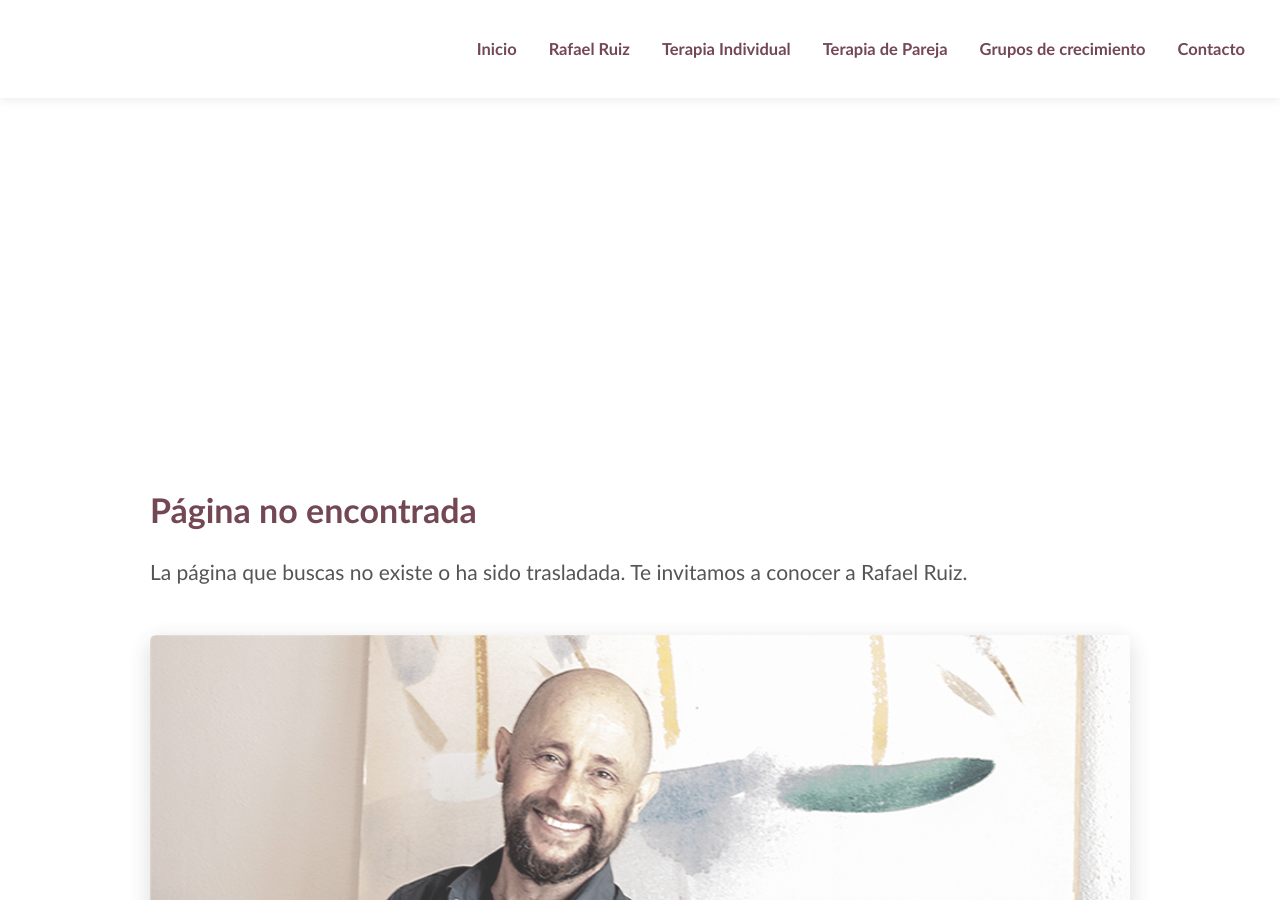
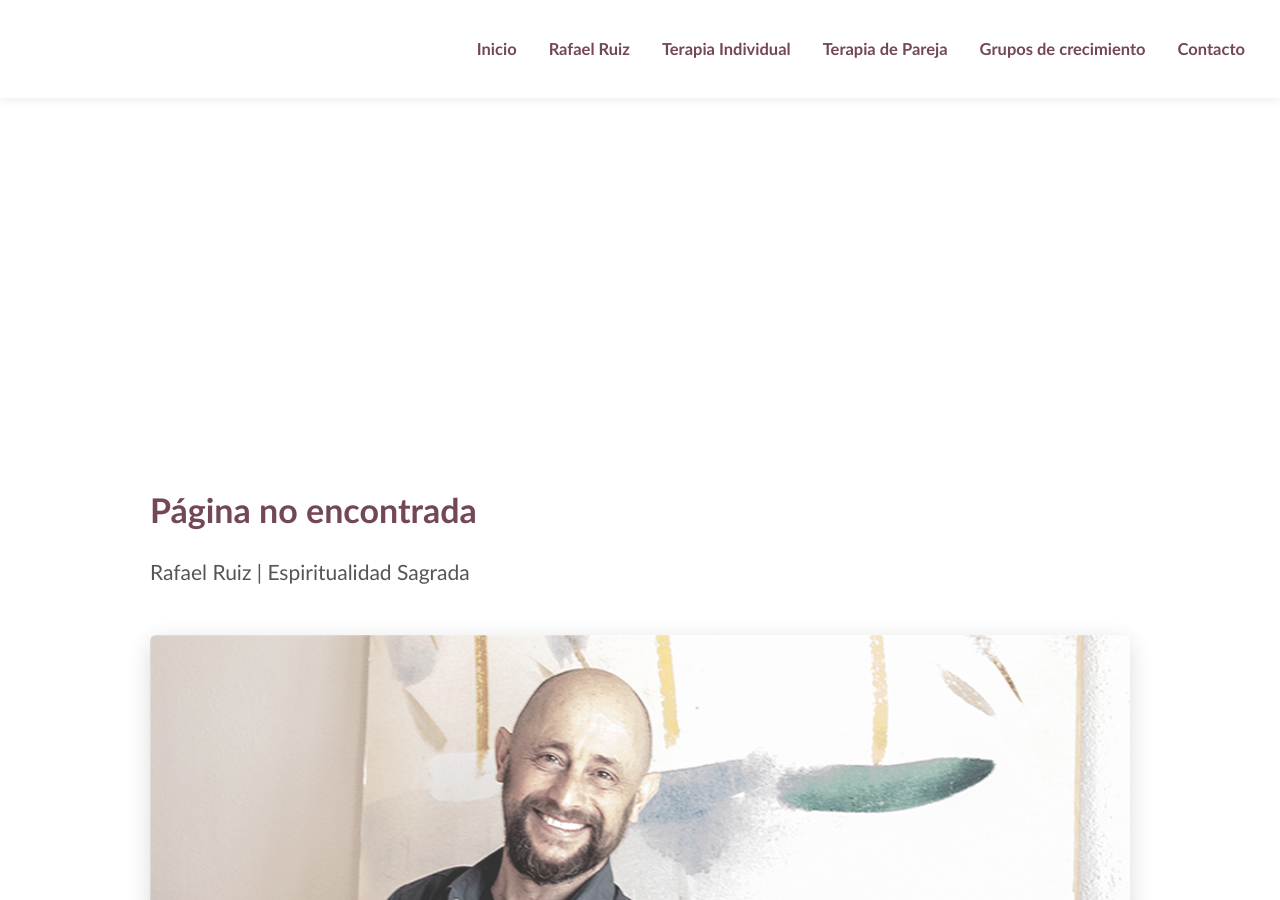
Before and after one commit to ikkyu2026/rafael-ruiz, a Jekyll site: the page built from contact.html, in a window 1280 px wide and 900 px high. Built offline with Jekyll 4.4.1, drawn with Linux system fonts in a browser that asks for light colours.

Commit message:
Update 404.html

```diff
--- a/404.html
+++ b/404.html
@@ -1,12 +1,12 @@
 ---
 layout: default
-title: "Página no encontrada"
+title: "Rafael Ruiz | Psicologo y Terapeuta Gestalt - Corporal en Barcelona"
 permalink: /404.html
 ---
 
 <div class="content">
     <h1>Página no encontrada</h1>
-    <p class="subtitle">La página que buscas no existe o ha sido trasladada. Te invitamos a conocer a Rafael Ruiz.</p>
+    <p class="subtitle"> Rafael Ruiz | Espiritualidad Sagrada</p>
 
     <img src="/images/psicologo-terapeuta-gestalt-rafael-ruiz.png" alt="Rafael Ruiz" class="photo">
 
```
